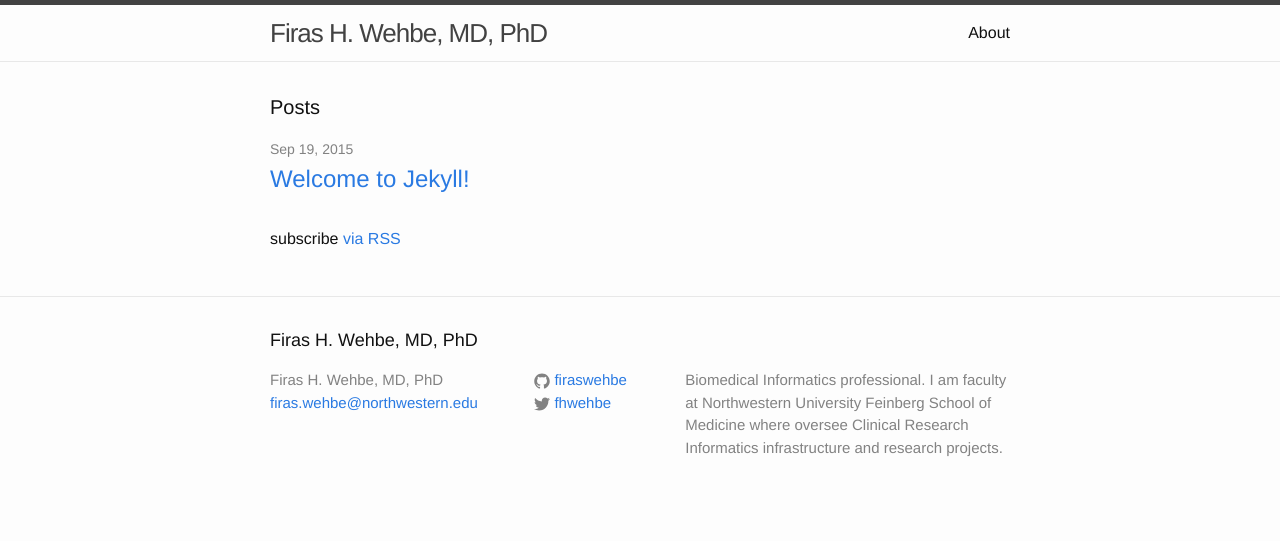
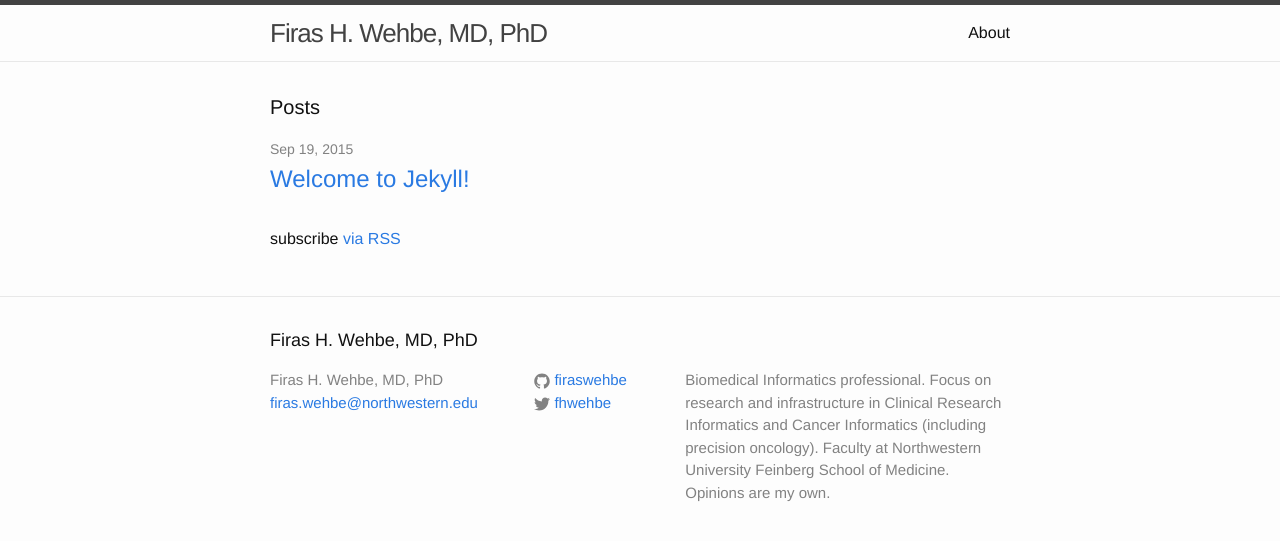
Before and after one commit to firaswehbe/firaswehbe.github.io, a Jekyll site: the page built from index.html, in a window 1280 px wide. Shown: the top 541 px of the page. Built offline with Jekyll 4.4.1, drawn with Linux system fonts in a browser that asks for light colours.

Commit message:
Modify _config.yml to make description ready for merge

```diff
--- a/_config.yml
+++ b/_config.yml
@@ -2,9 +2,10 @@
 title: Firas H. Wehbe, MD, PhD
 email: firas.wehbe@northwestern.edu
 description: > # this means to ignore newlines until "baseurl:"
-  Biomedical Informatics professional. I am faculty at Northwestern University
-  Feinberg School of Medicine where oversee Clinical Research Informatics
-  infrastructure and research projects.
+  Biomedical Informatics professional. Focus on research and infrastructure in
+  Clinical Research Informatics and Cancer Informatics (including precision
+  oncology). Faculty at Northwestern University Feinberg School of Medicine.
+  Opinions are my own.
 baseurl: "" # the subpath of your site, e.g. /blog/
 url: "http://firaswehbe.github.io" # the base hostname & protocol for your site
 twitter_username: fhwehbe
```
